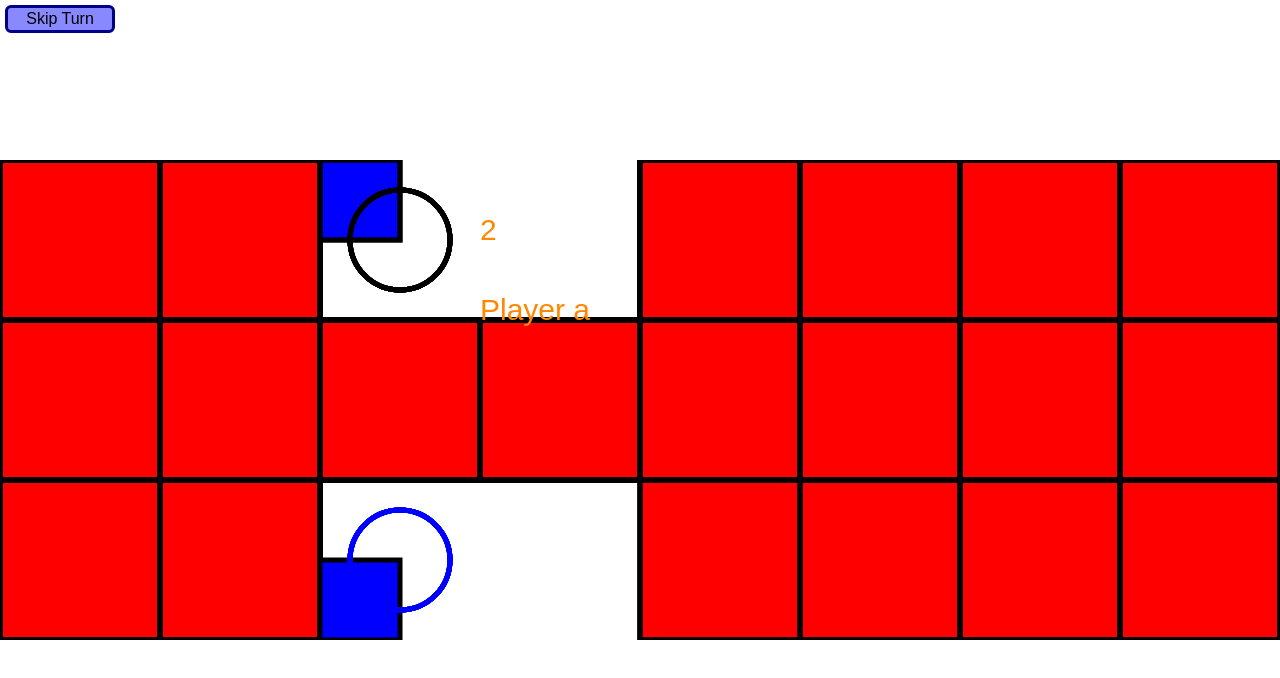
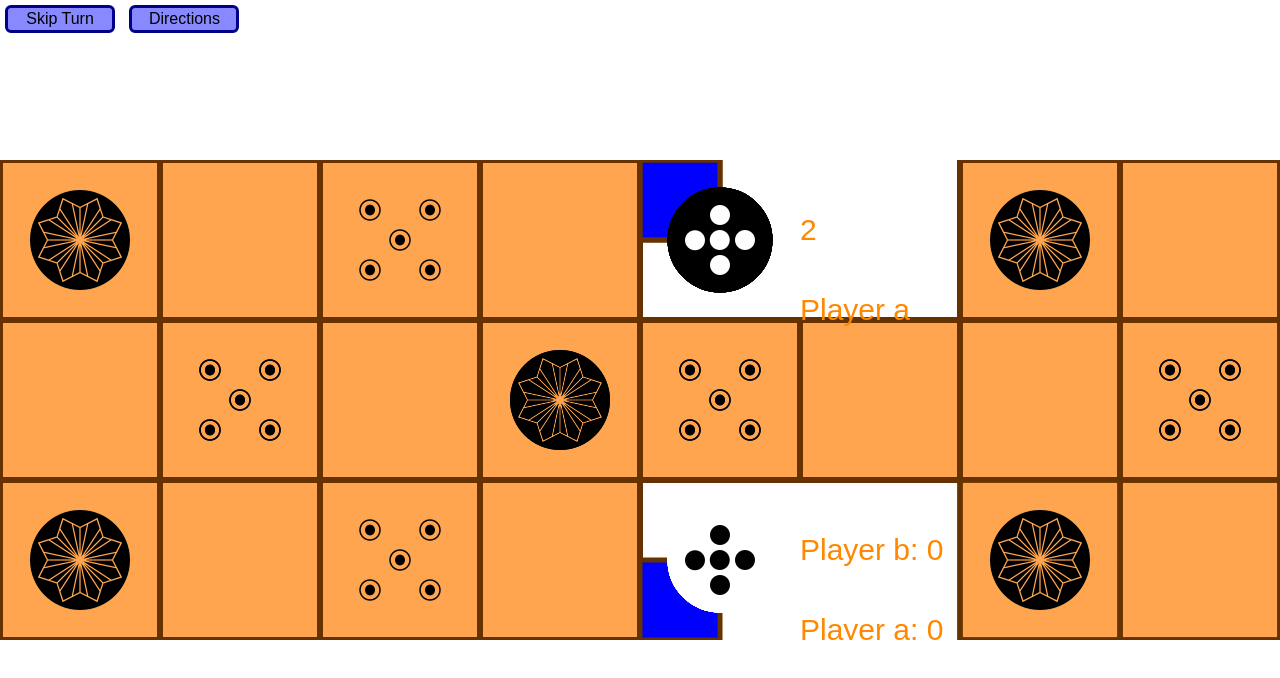
Before and after one commit to Lugsole/Game_Of_Ur, a plain HTML site: page index.html in a window 1280 px wide. Drawn offline with Linux system fonts and the light colour scheme.

Commit message:
Added Pictures for the pieces

```diff
--- a/index.html
+++ b/index.html
@@ -4,7 +4,7 @@
     <title>Royal Game of Ur</title>
     <meta charset="utf-8">
     <link rel="apple-touch-icon-precomposed" href="icon0.png">
-    <link rel="shortcut icon" href="icon0.png" />
+    <link rel="shortcut icon" href="icon.png" />
     <meta name="apple-mobile-web-app-capable" content="yes">
     <meta name="apple-mobile-web-app-status-bar-style" content="black">
     <meta name="mobile-web-app-capable" content="yes">
@@ -13,12 +13,15 @@
         html {
             font-family: sans-serif;
         }
+
         body {
             margin: 0;
         }
+
         canvas {
             z-index: -1;
         }
+
         .button {
             border: #008;
             border-style: solid;
@@ -32,15 +35,20 @@
             display: inline-block;
             cursor: pointer;
         }
+
         div.big {
             font-size: 80px;
             text-align: center;
             margin-bottom: 100px;
             height: 200px;
         }
+
         .Bottem {
             position: absolute;
             bottom: 0px;
+        }
+        img {
+            padding: 5px;
         }
     </style>
 </head>
@@ -49,6 +57,43 @@
     <div class="button" onclick="game.Change_Turn();game.Roal_All_Dice()">
         Skip Turn
     </div>
+    <div class="button" onclick="togal_directions()">
+        Directions
+    </div>
+    <div style="display: none;">
+        <img id="Rosette" src="Rosette.png" width="100px">
+        <img id ="Player_a" src="Player_a.png" width="100px">
+        <img id="Player_b" src="Player_b.png" width="100px">
+    </div>
+    <div id="directions" style="width:50vw;left:25vw;position:absolute; border:solid;border-radius:5px; background-color:white; display:none;">
+        <h1>Directions</h1>
+        <ul>
+            <li>
+                Computer rolls 4 virtual dice, and the sum is the amount of spaces can move
+            </li>
+            <li>
+                Rosette is a safe spot
+            </li>
+            <li>
+                Rosette allows for a second turn
+            </li>
+        </ul>
+        <h1>Pictures</h1>
+        <ul>
+            <li>
+                Rosette: <img src="Rosette.png" width="50px" align="middle">
+            </li>
+            <li>
+                Five Hole: <img src="five_hole.png" width="50px" align="middle">
+            </li>
+            <li>
+                Player a: <img src="Player_a.png" width="50px" align="middle">
+            </li>
+            <li>
+                Player b: <img src="Player_b.png" width="50px" align="middle">
+            </li>
+        </ul>
+    </div>
     <script src="script.js"></script>
 </body>
 </html>
--- a/script.js
+++ b/script.js
@@ -30,27 +30,69 @@ function Size_Canvas() {
     canvas.style.left = x_ofset + "px"
 };
 
+
+function togal_directions() {
+    var directions = document.getElementById("directions")
+    if (directions.style.display == "none")
+        directions.style.display = ""
+    else
+        directions.style.display = "none"
+}
+
 var canvas;
 
 var buttons = []
+var pictures = []
 
 window.addEventListener('load', function (e) {
     canvas = document.getElementById("MyCanvas");
     canvas.addEventListener("click", Click);
     Size_Canvas()
     game = new Game_Of_Ur()
+    Load_Pic("Player_a.png", "Player_a")
+    Load_Pic("Player_b.png", "Player_b")
+    Load_Pic("Rosette.png", "Rosette")
+    Load_Pic("five_hole.png", "five_hole")
     window.requestAnimationFrame(step);
     Init_Buttons()
 })
 
+function Load_Pic(file, name) {
+    var img = new Image();   // Create new img element
+    img.addEventListener('load', function () {
+        var pic = new picture(img, name)
+        pictures.push(pic)
+    }, false);
+    img.src = file; // Set source path
+}
+function place_img(name, x, y) {
+    for (var i = 0; i < pictures.length; i++) {
+        var pic = pictures[i];
+        if (pic.name == name) {
+            x -= pic.pic.width / 2;
+            y -= pic.pic.height / 2;
+            ctx.drawImage(pic.pic, x, y);
+            return;
+
+        }
+    }
+}
+
 window.onresize = Size_Canvas;
+
+class picture {
+    constructor(pic, name) {
+        this.pic = pic;
+        this.name = name;
+    }
+}
 
 class player {
     constructor() {
         this.pices = 7
         this.passed = 0
         this.places = []
-        this.Color = "Blue"
+        this.Color = "white"
         for (var i = 0; i < 7; i++)
             this.places.push(-1)
     }
@@ -71,6 +113,10 @@ class Game_Of_Ur {
         this.Player.a.Color = "Black"
         this.Roal_All_Dice()
         this.First_Point = true;
+        this.Parts = {
+            Rosette: [3, 13, 7],
+            five_hole: [1, 5, 8, 11]
+        }
     }
     Change_Turn() {
         this.turn = !this.turn;
@@ -108,7 +154,8 @@ class Game_Of_Ur {
 
                 this.Player[this.Curent_Player_name()].places.splice(Pice, 1);
             }
-            this.Change_Turn()
+            if (!this.Parts.Rosette.includes(Move_To))
+                this.Change_Turn()
             this.Roal_All_Dice()
         }
         else {
@@ -126,10 +173,10 @@ class Game_Of_Ur {
                 var Move_To = place + this.Sum_Dice();
                 if (this.Player[this.Curent_Player_name()].places.indexOf(Move_To) == -1) {
                     // if on a "Public" Square
-                    if (Move_To >= 2 && Move_To < 10) {
+                    if (Move_To >= 4 && Move_To < 12) {
                         console.log("Public space")
                         // if its the "Rosette"
-                        if (Move_To == 6) {
+                        if (Move_To == 7) {
                             // if the other player is not occupying it
                             if (this.Player[this.Other_Player_name()].places.indexOf(Move_To) == -1) {
                                 this.Make_Move(Pice, Move_To)
@@ -170,15 +217,15 @@ class Game_Of_Ur {
         var W = 1 / 8;
         var x = 0;
         var y = 0;
-        if (i < 2) {
-            x = 1 - i
+        if (i < 4) {
+            x = 3 - i
         }
-        if (i >= 2 && i < 10) {
+        else if (i >= 4 && i < 12) {
             y = H;
-            x = i - 2
+            x = i - 4
         }
-        else if (i >= 10) {
-            x = (i - 10);
+        else if (i >= 12) {
+            x = (i - 12);
             x = 7 - x;
             //x / w
         }
@@ -225,7 +272,7 @@ function step(now) {
         ctx.fillStyle = BTN.Color;
         ctx.fillRect(BTN.x * w, BTN.y * h, BTN.w * w, BTN.h * h);
 
-        ctx.strokeStyle = "#000";
+        ctx.strokeStyle = "#663300  ";
         ctx.lineWidth = 5;
         ctx.rect(BTN.x * w, BTN.y * h, BTN.w * w, BTN.h * h);
         ctx.stroke();
@@ -233,6 +280,27 @@ function step(now) {
 
     var t2 = performance.now()
     //console.log(t2 - t1)
+    game.Players.forEach((p) => {
+        game.Parts.Rosette.forEach((i) => {
+            var Pla = game.from_place(i, p)
+            var x = W * w / 2;
+            var y = W * w / 2;
+            x += Pla.x * w;
+            y += Pla.y * h;
+            place_img("Rosette", x, y)
+        })
+    })
+
+    game.Players.forEach((p) => {
+        game.Parts.five_hole.forEach((i) => {
+            var Pla = game.from_place(i, p)
+            var x = W * w / 2;
+            var y = W * w / 2;
+            x += Pla.x * w;
+            y += Pla.y * h;
+            place_img("five_hole", x, y)
+        })
+    })
     game.Players.forEach((p) => {
         game.Player[p].places.forEach((i) => {
             var Pla = game.from_place(i, p)
@@ -246,8 +314,38 @@ function step(now) {
     ctx.font = "30px Arial";
     var str = ""
 
-    ctx.fillText("Player " + game.Curent_Player_name(), 3 * w * W, 1 * h * H);
-    ctx.fillText(game.Sum_Dice(), 3 * w * W, .5 * h * H);
+    ctx.fillText("Player " + game.Curent_Player_name(), 5 * w * W, 1 * h * H);
+    ctx.fillText(game.Sum_Dice(), 5 * w * W, .5 * h * H);
+    ctx.fillText("Player a: " + game.Player.a.passed, 5 * w * W, 3 * h * H);
+    ctx.fillText("Player b: " + game.Player.b.passed, 5 * w * W, 2.5 * h * H);
+    pictures.forEach(pic => {
+        if (pic.name == "Player_a") {
+            game.Player["a"].places.forEach((i) => {
+                var Pla = game.from_place(i, "a")
+                var x = W * w / 2;
+                var y = W * w / 2;
+                x += Pla.x * w;
+                y += Pla.y * h;
+                x -= pic.pic.width / 2;
+                y -= pic.pic.height / 2;
+                //console.log(x, y)
+                ctx.drawImage(pic.pic, x, y);
+            })
+
+        } else if (pic.name == "Player_b") {
+            game.Player["b"].places.forEach((i) => {
+                var Pla = game.from_place(i, "b")
+                var x = W * w / 2;
+                var y = W * w / 2;
+                x += Pla.x * w;
+                y += Pla.y * h;
+                x -= pic.pic.width / 2;
+                y -= pic.pic.height / 2;
+                //console.log(x, y)
+                ctx.drawImage(pic.pic, x, y);
+            })
+        }
+    })
 
 }
 function Init_Buttons() {
@@ -257,16 +355,16 @@ function Init_Buttons() {
             var pl = game.from_place(i, p)
 
             var b = new button(p + i, pl.x, pl.y, W, H)
-            b.Color = "Red"
+            b.Color = "#ffa54f"
             buttons.push(b)
         }
     })
 
-    var b = new button("a-1", W * 2, 0, W / 2, H / 2)
+    var b = new button("a-1", W * 4, 0, W / 2, H / 2)
     b.Color = "Blue"
     buttons.push(b)
 
-    var b = new button("b-1", W * 2, 2.5 * H, W / 2, H / 2)
+    var b = new button("b-1", W * 4, 2.5 * H, W / 2, H / 2)
     b.Color = "Blue"
     buttons.push(b)
 
```
Also changed, not shown: Player_a.png (added), Player_a.svg (added), Player_b.png (added), Player_b.svg (added), Rosette.png (added), Rosette.svg (renamed from Rosette-2.svg), five_hole.png (added), five_hole.svg (added), icon.png, icon0.png (deleted).
